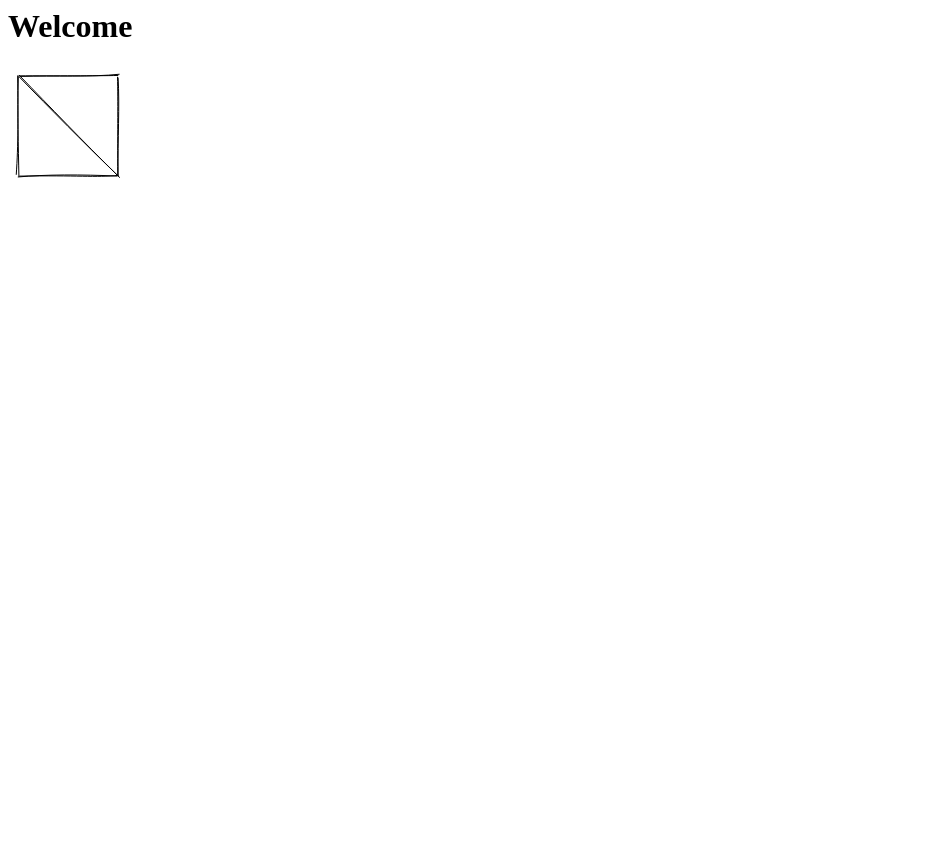
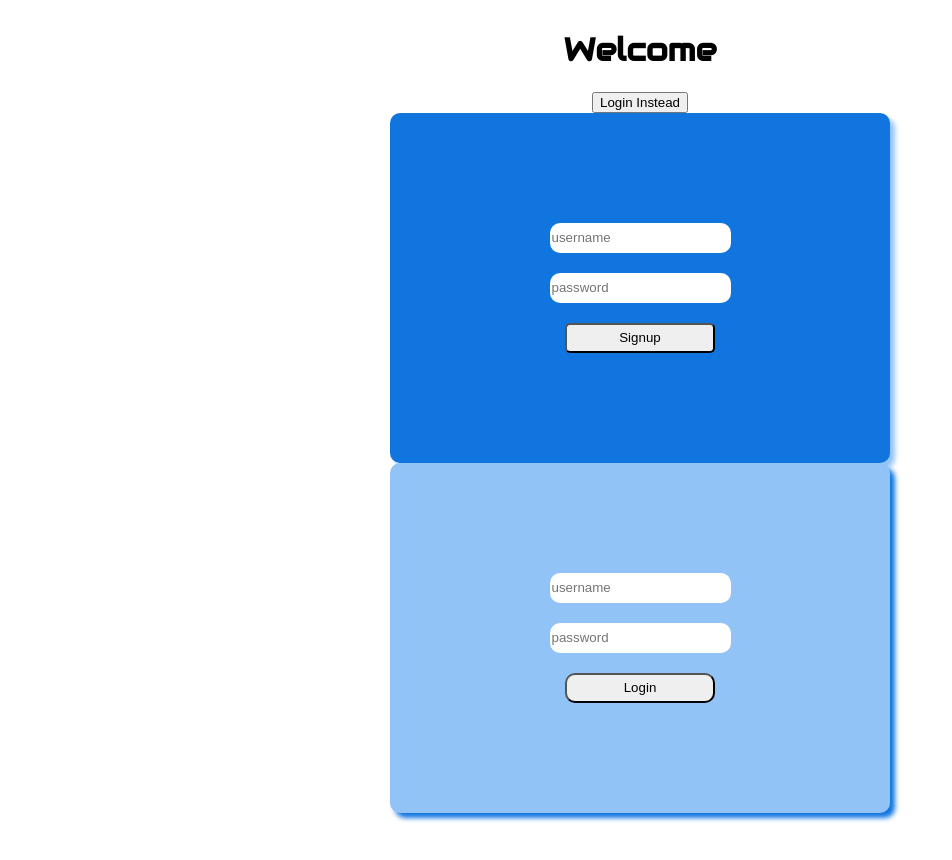
Before and after one commit to Axolotl-Co/Drawn-In-Collaboration, a React app: page / in a window 1280 px wide. Shown: the top 860 px of the page, without its empty margins (0-952 px from the left). Built offline with nearby package versions, Linux system fonts and the light colour scheme.

Commit message:
added some styling for login/signup pages, transferred Canvas component to it's own file

```diff
--- a/client/App.jsx
+++ b/client/App.jsx
@@ -2,6 +2,7 @@
 import React, { useState, useLayoutEffect, useRef } from "react";
 import { BrowserRouter as Router, Routes, Route, BrowserRouter } from "react-router-dom"; //assuming we'll be using react router but can change if needed
 import rough from "roughjs";
+import Canvas from './components/Canvas.jsx';
 import Signup from './components/Signup.jsx';
 import Login from "./components/Login.jsx";
 
@@ -12,74 +13,18 @@ const App = () => {
   const [drawing, setDrawing] = useState(false);
   //sets state of element type to  a string
   const [elementType, setElementType] = useState("line");
-
-  const canvasRef = useRef(null);
-  const RoughCanvasRef = useRef(null);
-
-  //example from MDN on how to render shapes to the canvas
-  useLayoutEffect(() => {
-    // const canvas = document.getElementById("canvas");
-    const canvas = canvasRef.current;
-    const roughCanvas = rough.canvas(canvas);
-    RoughCanvasRef.current = roughCanvas;
-    // const roughCanvas = rough.canvas(canvas);
-    const context = canvas.getContext("2d");
-    //clearRect method will clear canvas in rectangle shape
-    //0,0 represents top left corner and canvas width and canvas height specify how much of canvas to clear
-    context.clearRect(0, 0, canvas.width, canvas.height);
-    // const generator = roughCanvas.generator;
-    elements.forEach(({ roughElement }) => RoughCanvasRef.current.draw(roughElement))
-    const rectangle = RoughCanvasRef.current.generator.rectangle(10, 10, 100, 100);
-    const line = RoughCanvasRef.current.generator.line(10, 10, 110, 110);
-    RoughCanvasRef.current.draw(rectangle);
-    RoughCanvasRef.current.draw(line);
-  }, [elements]);
-
-  //createElement func will create a line
-  //can build out more for other shapes
-  const createElement = (x1, y1, x2, y2) => {
-    const roughElement = RoughCanvasRef.current.generator.line(x1, y1, x2, y2);
-    return { x1, y1, x2, y2, roughElement };
-  };
-
-  const handleMouseDown = (e) => {
-    setDrawing(true);
-    const { clientX, clientY } = e;
-    const element = createElement(clientX, clientY, clientX, clientY);
-    setElements((prevState) => [...prevState, element]);
-  };
-
-  const handleMouseMove = (e) => {
-    if (!drawing) return;
-    const { clientX, clientY } = e;
-    const index = elements.length -1;
-    const { x1, y1 } = elements[index];
-    const updatedElement = createElement(x1, y1, clientX, clientY)
-    // console.log("mouse coordinates: ", clientX, clientY);
-
-    const elementsCopy = [...elements];
-    elementsCopy[index] = updatedElement;
-    setElements(elementsCopy);
-  };
-
-  const handleMouseUp = (e) => {
-    setDrawing(false);
-  };
-
   //render the HTML canvas element
   return (
-    <canvas
-      id="canvas"
-      ref={canvasRef}
-      // style={{backgroundColor: "blue"}}
-      width={window.innerWidth}
-      height={window.innerHeight}
-      onMouseDown={handleMouseDown}
-      onMouseMove={handleMouseMove}
-      onMouseUp={handleMouseUp}
-    >
-      Canvas
-    </canvas>
+    <div>
+      <Signup>Signup</Signup>
+      <Login>Login</Login>
+      <Canvas
+      elements={elements}
+      setElements={setElements}
+      drawing={drawing}
+      setDrawing={setDrawing}
+      />
+    </div>
   );
 };
 
--- a/client/components/Canvas.jsx
+++ b/client/components/Canvas.jsx
@@ -0,0 +1,62 @@
+import React, { useState, useLayoutEffect, useRef } from "react";
+import rough from "roughjs";
+
+const Canvas = ({ elements, setElements, drawing, setDrawing }) => {
+  const canvasRef = useRef(null);
+  const RoughCanvasRef = useRef(null);
+
+  useLayoutEffect(() => {
+    const canvas = canvasRef.current;
+    const roughCanvas = rough.canvas(canvas);
+    RoughCanvasRef.current = roughCanvas;
+    const context = canvas.getContext("2d");
+    context.clearRect(0, 0, canvas.width, canvas.height);
+    elements.forEach(({ roughElement }) =>
+      RoughCanvasRef.current.draw(roughElement)
+    );
+  }, [elements]);
+
+  const createElement = (x1, y1, x2, y2) => {
+    const roughElement = RoughCanvasRef.current.generator.line(x1, y1, x2, y2);
+    return { x1, y1, x2, y2, roughElement };
+  };
+
+  const handleMouseDown = (e) => {
+    setDrawing(true);
+    const { clientX, clientY } = e;
+    const element = createElement(clientX, clientY, clientX, clientY);
+    setElements((prevState) => [...prevState, element]);
+  };
+
+  const handleMouseMove = (e) => {
+    if (!drawing) return;
+    const { clientX, clientY } = e;
+    const index = elements.length - 1;
+    const { x1, y1 } = elements[index];
+    const updatedElement = createElement(x1, y1, clientX, clientY);
+
+    const elementsCopy = [...elements];
+    elementsCopy[index] = updatedElement;
+    setElements(elementsCopy);
+  };
+
+  const handleMouseUp = () => {
+    setDrawing(false);
+  };
+
+  return (
+    <canvas
+      id="canvas"
+      ref={canvasRef}
+      width={window.innerWidth}
+      height={window.innerHeight}
+      onMouseDown={handleMouseDown}
+      onMouseMove={handleMouseMove}
+      onMouseUp={handleMouseUp}
+    >
+      Canvas
+    </canvas>
+  );
+};
+
+export default Canvas;
--- a/client/components/Login.jsx
+++ b/client/components/Login.jsx
@@ -1,12 +1,13 @@
 import React from "react"
+import './component.scss';
 
 const Login = () => {
     return (
         <div>
-          <form id="boxcontainer">
+          <form id="boxContainerLogin">
             <input className='searchbox' name="username" type="text" placeholder="username" ></input>
             <input className='searchbox' name="password" type="password" placeholder="password" ></input>
-            <input className="btn" type="submit" value="create user"></input>
+            <input className="loginButton" type="submit" value="Login"></input>
           </form>
 
         </div>
--- a/client/components/Signup.jsx
+++ b/client/components/Signup.jsx
@@ -1,4 +1,5 @@
 import React from "react"
+import './component.scss';
 
 
 
@@ -9,10 +10,10 @@ const Signup = () => {
           <a href="login">
             <button>Login Instead</button>
           </a>
-          <form id="boxcontainer">
+          <form id="boxContainerSignup">
             <input className='searchbox' name="username" type="text" placeholder="username" ></input>
             <input className='searchbox' name="password" type="password" placeholder="password" ></input>
-            <input className="btn" type="submit" value="create user"></input>
+            <input className="signupButton" type="submit" value="Signup"></input>
           </form>
         </div>
         )
--- /dev/null
+++ b/client/components/component.scss
@@ -0,0 +1,52 @@
+$primary-color: #1175df;
+$light-primary-color: lighten($primary-color, 30%);
+
+
+#boxContainerSignup {
+    width: 300px;
+    margin: auto;
+    padding: 100px;
+    background-color: $primary-color;
+    border: 5px;
+    border-radius: 10px;
+    box-shadow: 5px 5px 5px $light-primary-color;
+}
+#boxContainerLogin {
+    width: 300px;
+    margin: auto;
+    padding: 100px;
+    background-color: $light-primary-color;
+    border: 5px;
+    border-radius: 10px;
+    box-shadow: 5px 5px 5px $primary-color;
+}
+.searchbox {
+    width: 200 px;
+    height: 30px;
+    border: 10px;
+    border-radius: 10px;
+    margin: 10px;
+}
+.signupButton {
+    width: 150px;
+    height: 30px;
+    margin: 10px;
+    border-radius:5px;
+    opacity: 1;
+
+    &:hover {
+        cursor: pointer;
+        opacity: 0.85;
+    }
+}
+.loginButton {
+    width: 150px;
+    height: 30px;
+    margin: 10px;
+    border-radius:10px;
+
+    &:hover {
+        cursor: pointer;
+        opacity: 0.85;
+    }
+}
--- a/index.html
+++ b/index.html
@@ -2,7 +2,16 @@
 <head>
   <meta charset="UTF-8">
   <title>Meme Teams</title>
-  <link rel="stylesheet" href='https://fonts.googleapis.com/css?family=Roboto:300'>
+  <link rel="stylesheet" href="https://fonts.googleapis.com/css?family=Audiowide">
+  <style>
+    body {
+      font-family: "Audiowide", sans-serif;
+      text-align: center;
+      display: flex;
+      justify-content: center;
+      flex-direction: column;
+    }
+  </style>
 </head>
 <body>
   <h1>Welcome</h1>
```
